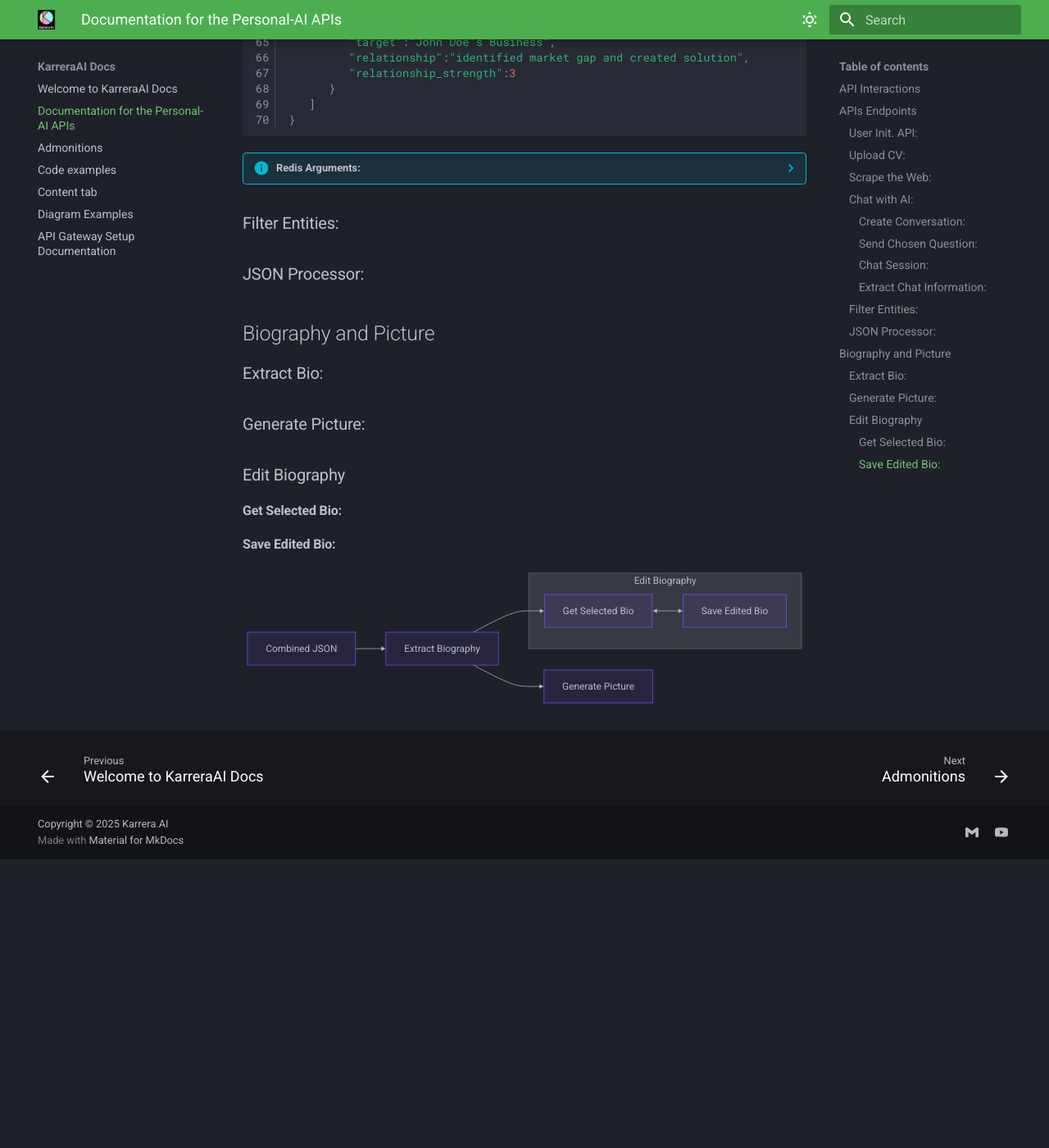
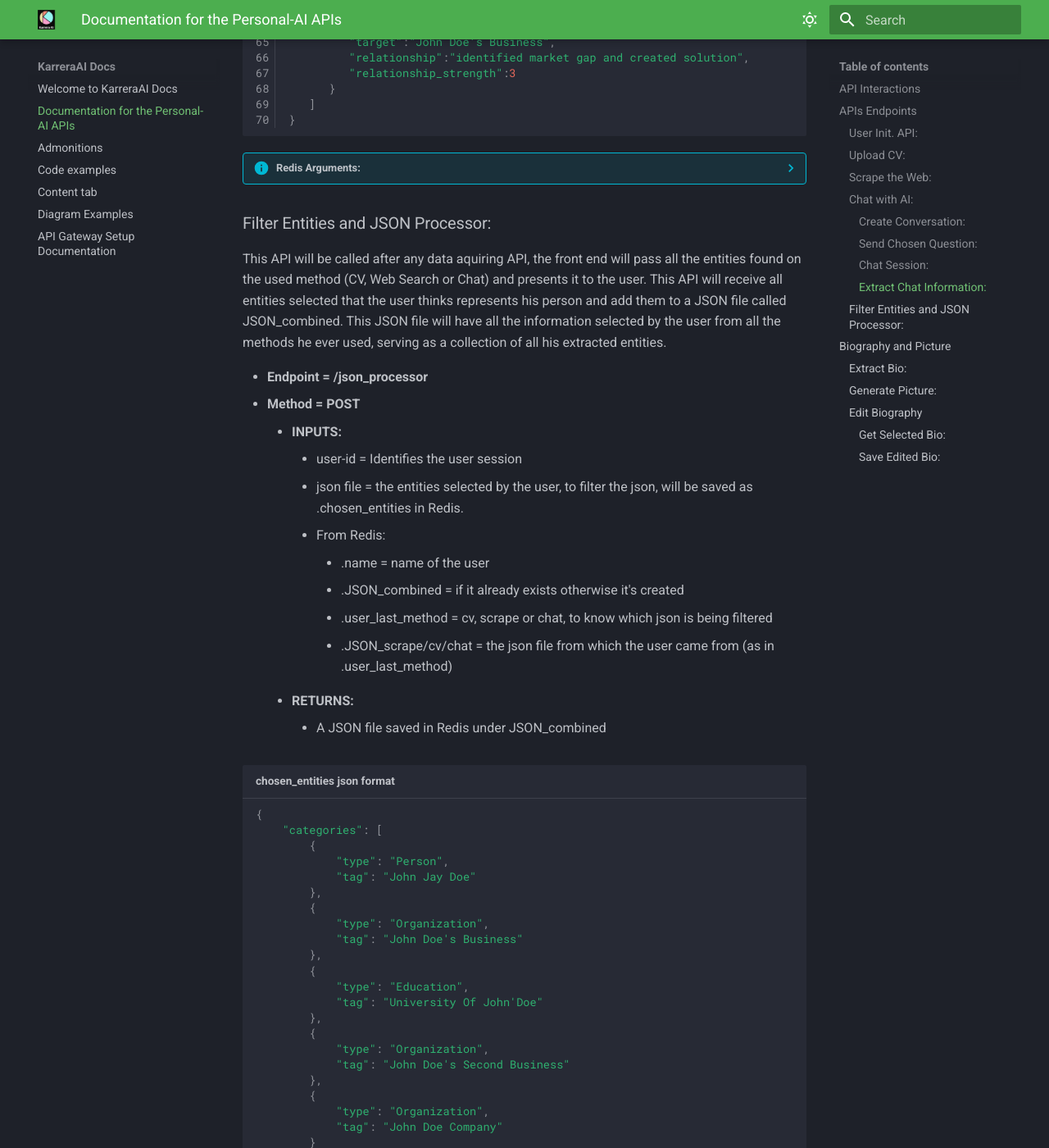
Before and after one commit to KarreraAI/knowledge-base, an MkDocs documentation site: the page built from docs/Personal-AI-APIs.md, in a window 1280 px wide and 1400 px high, scrolled down 10925 px. Shown: the whole window at 82% size. Built offline with MkDocs 1.6.1 and Material for MkDocs 9.7.7, drawn with Linux system fonts in a browser that asks for light colours; before the commit the page ends 11973 px from its top, so only the background shows below that; some of the changed text lies outside the part shown.

Commit message:
Update Personal-AI-APIs.md

````diff
--- a/docs/Personal-AI-APIs.md
+++ b/docs/Personal-AI-APIs.md
@@ -539,10 +539,100 @@ Extract a list of entities and relations from a conversation history.
     .user_last_method = 'chat'
     ```
 
-### Filter Entities:
+### Filter Entities and JSON Processor:
+This API will be called after any data aquiring API, the front end will pass all the entities found on the used method (CV, Web Search or Chat) and presents it to the user. This API will receive all entities selected that the user thinks represents his person and add them to a JSON file called JSON_combined.
+This JSON file will have all the information selected by the user from all the methods he ever used, serving as a collection of all his extracted entities.
 
-### JSON Processor:
+* **Endpoint = /json_processor**
+* **Method = POST**
+    * **INPUTS:**
+        * user-id = Identifies the user session
+        * json file = the entities selected by the user, to filter the json, will be saved as .chosen_entities in Redis.
+        * From Redis:
+            * .name = name of the user
+            * .JSON_combined = if it already exists otherwise it's created
+            * .user_last_method = cv, scrape or chat, to know which json is being filtered
+            * .JSON_scrape/cv/chat = the json file from which the user came from (as in .user_last_method)
+    * **RETURNS:**
+        * A JSON file saved in Redis under JSON_combined
 
+```py title="chosen_entities json format"
+{
+    "categories": [
+        {
+            "type": "Person",
+            "tag": "John Jay Doe"
+        },
+        {
+            "type": "Organization",
+            "tag": "John Doe's Business"
+        },
+        {
+            "type": "Education",
+            "tag": "University Of John'Doe"
+        },
+        {
+            "type": "Organization",
+            "tag": "John Doe's Second Business"
+        },
+        {
+            "type": "Organization",
+            "tag": "John Doe Company"
+        }
+    ]
+}
+```
+
+```py title="JSON_combined_example.json" linenums="1"
+{
+   "person":[
+      {
+         "name":"John Jay Doe",
+         "description":"Executive with a diverse and international career",
+         "date":"",
+         "source":[
+            "User-sent Document"
+         ]
+      }
+   ],
+   "organization":[
+      {
+         "name":"John Doe's Business",
+         "description":"Vice President",
+         "date":"",
+         "source":[
+            "https://www.example-site2.com"
+         ]
+      },
+      {
+         "name":"John Doe's Second Business",
+         "description":"Executive Director of Tecnology",
+      },
+      {
+         "name":"John Doe Company",
+         "description":"Co-Founder",
+         "date":"",
+         "source":[
+            "User-sent Document"
+         ]
+      }
+   ],
+   "education":[
+      {
+         "name":"University Of John'Doe",
+         "description":"MBA",
+      }
+   ]
+}
+```
+
+??? info "Redis Arguments:"
+
+    ```
+    .JSON_scrape/cv/chat_filtered = The respective json file but with only the entities selected by the user
+    .user_last_method = '' ; after passing this method the user_last_method is reset so that the user can run another method from the start
+    .JSON_combined = will have all entities selected by the user appended to it as long as they're not repeated
+    ```
 
 ## Biography and Picture
 
````
